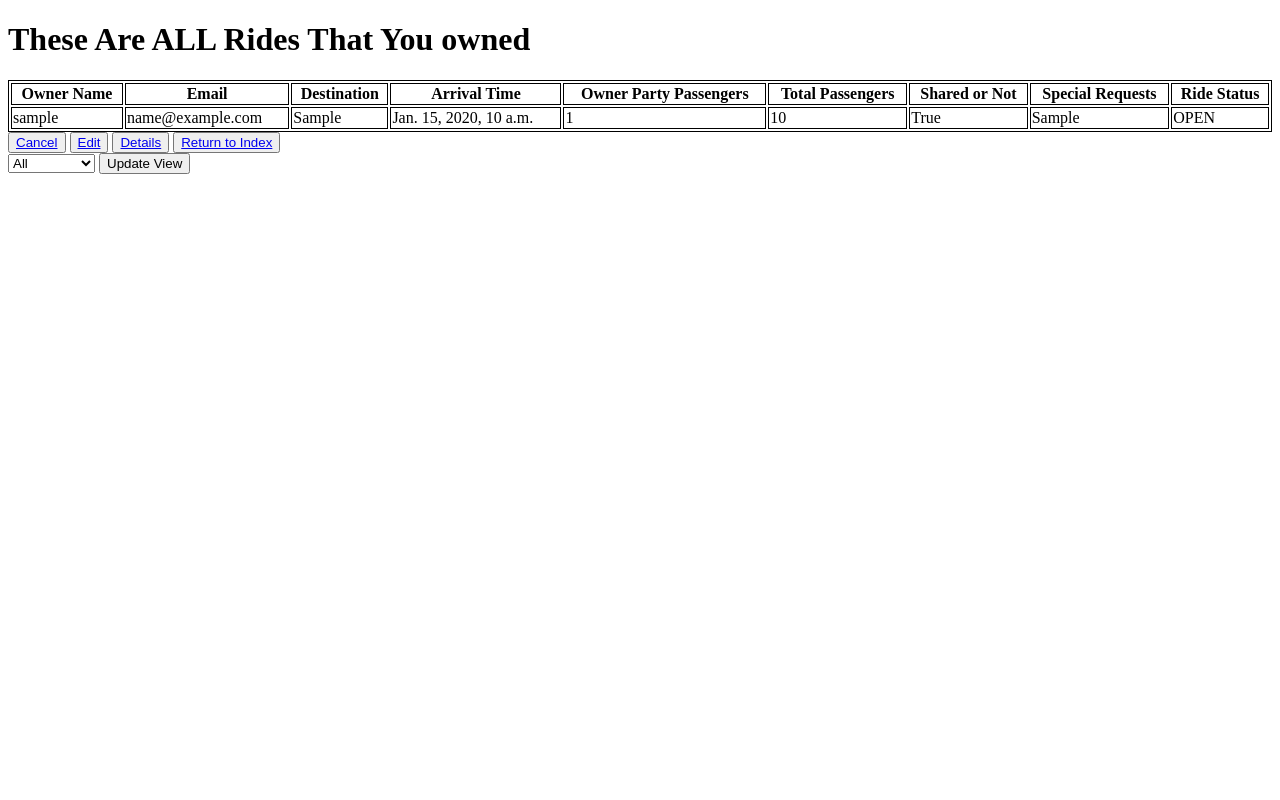
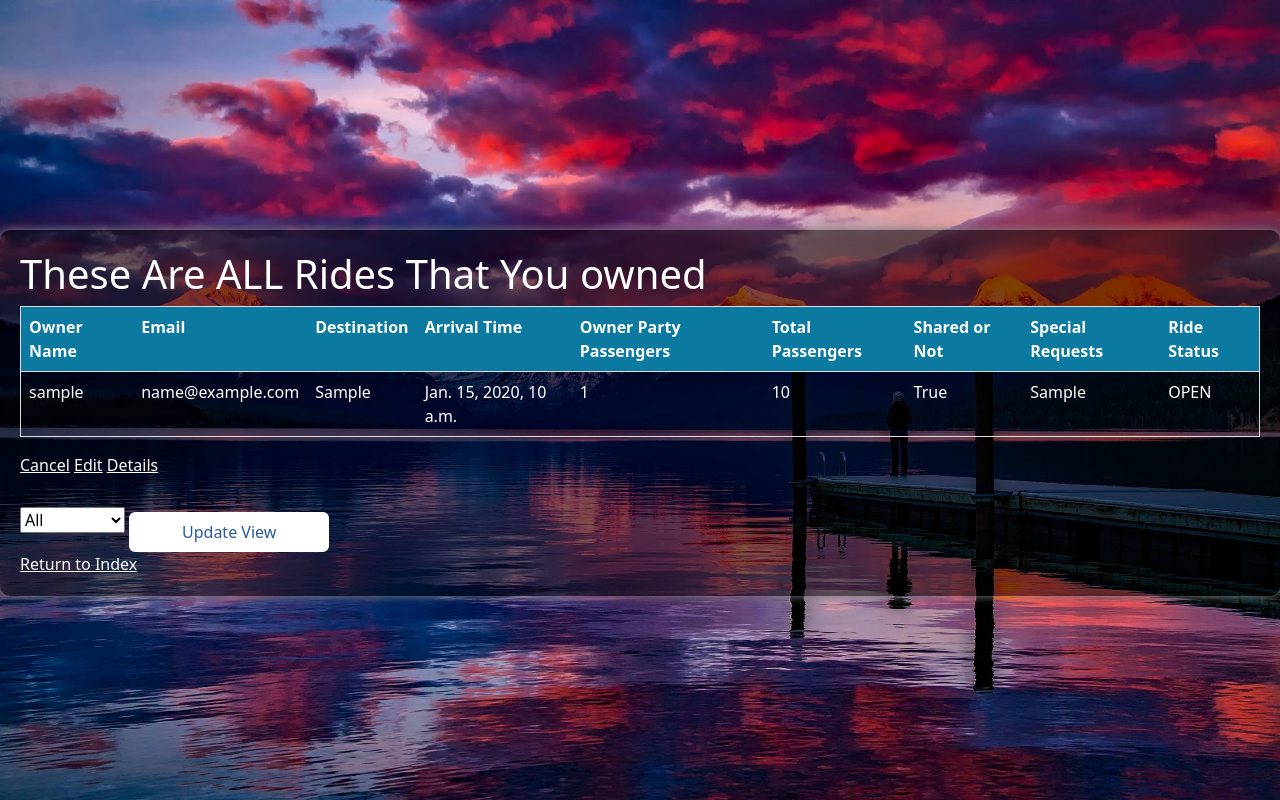
Before and after one commit to Tono-vacn/RideShare_webapp, a Django app: page /base/1/view_my_ride/ in a window 1280 px wide. Run offline with Django 4.2, Linux system fonts and the light colour scheme; a user stored in the database is signed in; tables that the repository leaves empty hold one stand-in row (values such as "Sample post"); some libraries are stand-ins or nearby versions.

Commit message:
full css covered

```diff
--- /dev/null
+++ b/web-app/base/static/css/view.css
@@ -0,0 +1,89 @@
+.box {
+  background-color: rgba(255, 255, 255, 0.8);
+  padding: 20px;
+  border-radius: 20px;
+  box-shadow: 0px 0px 8px gray;
+  width: auto;
+  margin-top: 2%;
+}
+.form-control {
+  margin-top: 10px;
+  margin-bottom: 10px;
+}
+.btn-custom {
+  width: 200px;
+  height: auto;
+  margin-top: 20px;
+  background-color: white;
+  color: rgb(41, 89, 161);
+  border: 2px solid white;
+}
+.background {
+  position: absolute;
+  width: 100%;
+  height: 100%;
+  background-image: url('../../static/image/main_background.jpg');
+  background-size: cover;
+  display: flex;
+  flex-direction: column;
+  align-items: center;
+  justify-content: center;
+  /* text-align: center; */
+}
+.overlay {
+  background-color: rgba(0, 0, 0, 0.5); /* Black with a bit of transparency */
+  color: white;
+  padding: 20px;
+  border-radius: 10px;
+}
+.title {
+  font-size: 3em;
+  margin-bottom: 20px;
+}
+.btn-custom:hover {
+  background-color: #2c83a0;
+}
+.form-group {
+  margin-bottom: 15px;
+}
+
+.table-custom {
+  border-collapse: collapse;
+  width: 100%;
+  border: 1px solid #ddd; /* 更细致的边框 */
+}
+
+.table-custom th, .table-custom td {
+  text-align: left;
+  padding: 8px; /* 统一的单元格内边距 */
+}
+
+.table-custom tr:nth-child(even){background-color: #f2f2f201}
+
+.table-custom th {
+  background-color: #0b79a0;
+  color: white;
+}
+
+.table-custom td {
+  background-color: #0b78a000;
+  color: white;
+}
+
+.btn-link-custom {
+  display: inline-block;
+  background-color: #007bff;
+  color: white;
+  padding: 6px 12px;
+  text-align: center;
+  text-decoration: none;
+  border-radius: 4px;
+  border: none;
+  margin: 5px; /* 为按钮添加间距 */
+}
+
+.btn-link-custom:hover {
+  background-color: #0056b3;
+  color: white;
+  text-decoration: none;
+}
--- a/web-app/base/templates/base/view_my_ride.html
+++ b/web-app/base/templates/base/view_my_ride.html
@@ -1,21 +1,27 @@
+{%load static%}
 <!DOCTYPE html>
 <html lang="en">
   <head>
-    <style>
-      table, th, td {border: 1px solid black;}
-    </style>
-       <meta charset="UTF-8">
+    <meta charset="UTF-8">
+    <meta http-equiv="X-UA-Compatible" content="IE=edge">
+    <meta name="viewport" content="width=device-width, initial-scale=1.0">
+    <link href="{% static 'bootstrap/css/bootstrap.min.css' %}" rel="stylesheet">
+    <link href="{% static 'css/view.css'%}" rel="stylesheet">
        <title>View All Your {{view_status}} Ride</title>
    </head>
   <body>
-    <h1>These Are {{ride_status}} Rides That You {{view_status}}</h1>
+		<div class="background">
+			<div class="overlay box">
+    <h1 class="text-white">These Are {{ride_status}} Rides That You {{view_status}}</h1>
 		{% if messages %}
 		{% for message in messages %}
 				<div id="messages" class="alert alert-info">{{ message }}</div>
 		{% endfor %}
 		{% endif %}
+
      {% for ride in all_rec %}
-     <table style="width:100%">
+		 <div class="form-group">
+     <table style="width:100%" class="table table-custom">
        <tr>
 	 <th>Owner Name</th>
 	 <th>Email</th>
@@ -51,44 +57,48 @@
        </tr>
      </table>
      {% if ride.ride_status == 'OPEN' and view_status == 'owned'%}
-     <button><a href="{% url 'base:cancel_ride' id=user.id ride_id=ride.id %}">Cancel<a></button>
+     <a href="{% url 'base:cancel_ride' id=user.id ride_id=ride.id %}"  class="text-white">Cancel<a>
 
-     <button><a
-      href="{% url 'base:edit_my_ride' id=user.id ride_id=ride.id %}">Edit<a></button>
+     <a
+      href="{% url 'base:edit_my_ride' id=user.id ride_id=ride.id %}"  class="text-white">Edit<a>
      {% endif %}
 
 		 {% if ride.ride_status == 'OPEN' and view_status == 'joined'%}
-     <button><a href="{% url 'base:quit_ride' id=user.id ride_id=ride.id%}">Quit<a></button>
+     <a href="{% url 'base:quit_ride' id=user.id ride_id=ride.id%}"  class="text-white">Quit<a>
      {% endif %}
 
 		 {% if view_status == 'confirmed'%}
-		 <button><a
-			href="{% url 'base:complete_ride' id=user.id ride_id=ride.id %}"
-			>Complete<a></button>
+		 <a
+			href="{% url 'base:complete_ride' id=user.id ride_id=ride.id %}"  class="text-white"
+			>Complete<a>
 		 {% endif %}
 
-		 <button><a
-			href="{% url 'base:view_ride_detail' id=user.id ride_id=ride.id %}"
-			>Details<a></button>
-
+		 <a
+			href="{% url 'base:view_ride_detail' id=user.id ride_id=ride.id %}"  class="text-white"
+			>Details<a>
+			</div>
 	 {% endfor %}
 
-       <button type="button">
-           <a href="{% url 'base:index' user.id %}">Return to Index</a>
-       </button>
+
+
 {% if view_status != "confirmed" and view_status != "completed" %}
        <form method = "post" action="">
 	 {% csrf_token %}
-	 <select name = "all_open_or_confirmed">
+	 <select name = "filter_status">
 	   <option value="ALL" {% if ride_status == "ALL" %}selected{% endif %}>All</option>
 	   <option value="CONFIRMED" {% if ride_status == "CONFIRMED" %}selected{% endif %}>Confirmed</option>
 	   <option value="OPEN" {% if ride_status == "OPEN" %}selected{% endif %}>Open</option>
      <option value="CANCELLED" {% if ride_status == "CANCELLED" %}selected{% endif %}>Cancelled</option>
      <option value="COMPLETED" {% if ride_status == "COMPLETED" %}selected{% endif %}>Completed</option>
 	 </select>
-	 <input type = "submit" value="Update View">
+	 <input type = "submit" value="Update View" class="btn btn-custom">
 	 </form>
 {% endif %}
 
+
+<a href="{% url 'base:index' user.id %}" class="text-white">Return to Index</a>
+
+</div>
+</div>
    </body>
 </html>
--- a/web-app/base/views.py
+++ b/web-app/base/views.py
@@ -113,20 +113,12 @@ def register(request, flag):
 def index(request, id):
   cur_user = CustomUser.objects.get(id = id)
   return render(request, "base/index.html", {"cur_user": cur_user})
-  # if cur_user.user_cata == "Passenger":
-  #   return render(request, "base/index_passenger.html", {"cur_user": cur_user})
-  # else: #cur_user.user_cata == "Driver":
-  #   return render(request, "base/index_driver.html", {"cur_user": cur_user})
 
 def edit_profile(request, id):
-  # cur_user = request.CustomUser
   if request.method == "POST":
     form = EditPassengerForm(request.POST, instance = request.user) if request.user.user_cata == "Passenger" else EditDriverForm(request.POST, instance = request.user)
     form_password = PasswordChangeForm(request.user, request.POST)
     if form.is_valid() and form_password.is_valid():
-      # cur_user.email = form.cleaned_data["email"]
-      # cur_user.phone_num = form.cleaned_data["phone_num"]
-      # cur_user.user_cata = form.cleaned_data["user_cata"]
       form.save()
       form_password.save()
       return redirect("base:index", id = id)
@@ -162,13 +154,10 @@ def request_ride(request, id):
       ride = form.save(commit = False)
       ride.owner = request.user
       if ride.shared:
-        #add code here
         ride_group = Group.objects.create(sharer = ride.owner, total_group_num = ride.owner_passenger_num, order = ride)
         ride.ride_group = ride_group
 
       ride.save()
-      # ride.owner = request.user
-      # ride.save()
       return redirect("base:index", id = id)
     else:
       messages.info(request, "invalid form")
@@ -184,12 +173,8 @@ def view_my_ride(request, id):
   open_rec = Ride.objects.filter(owner = cur_user, ride_status = "OPEN")
   completed_rec = Ride.objects.filter(owner = cur_user, ride_status = "COMPLETED")
   cancelled_rec = Ride.objects.filter(owner = cur_user, ride_status = "CANCELLED")
-  # confirmed_rec = all_rec.filter(ride_status = "CONFIRMED")
-  # open_rec = all_rec.filter(ride_status = "OPEN")
-  # completed_rec = all_rec.filter(ride_status = "COMPLETED")
-  # cancelled_rec = all_rec.filter(ride_status = "CANCELLED")
   if request.method == 'POST':
-    ride_status = request.POST.get("all_open_or_confirmed")
+    ride_status = request.POST.get("filter_status")
     if ride_status == "ALL":
       return render(request, "base/view_my_ride.html", {'all_rec':all_rec, 'user':cur_user, 'ride_status':ride_status, 'view_status':"owned"})
     elif ride_status == "CONFIRMED":
@@ -242,10 +227,6 @@ def edit_my_ride(request, id, ride_id):
 
 def cancel_ride(request,id,ride_id):
   cancelled_ride = Ride.objects.get(id=ride_id)
-  # cur_user = cancelled_ride.owner
-  # for sharer in cancelled_ride.ride_group.companions.all():
-  #     sharer.total_sharers = None
-  #     sharer.save()
   if cancelled_ride.ride_group:
     cancelled_ride.ride_group.delete()
   cancelled_ride.delete()
@@ -255,7 +236,6 @@ def view_open_ride(request, id):
   cur_user = CustomUser.objects.get(id = id)
   open_rec = Ride.objects.filter(ride_status = "OPEN", vehicle_type = cur_user.vehicle_type)
   return render(request, "base/view_open_ride.html", {'open_rec':open_rec, 'user':cur_user, 'capacity':cur_user.max_passenger})
-# return HttpResponse("test")
 
 def request_join_ride(request,id):
   cur_user = CustomUser.objects.get(id = id)
@@ -267,9 +247,6 @@ def request_join_ride(request,id):
       start_time = form.cleaned_data["start_time"]
       end_time = form.cleaned_data["end_time"]
       passenger_num = form.cleaned_data["passenger_num"]
-
-      #
-
       all_ride_raw = Ride.objects.filter(start = start, destination = destination, shared = True)
       return render(request, "base/available_ride_to_join.html", {'all_rec':all_ride_raw, 'user':cur_user, 'earliest':start_time, 'latest':end_time, 'destination':destination,'passenger_num':passenger_num, 'user':cur_user})
     else:
@@ -300,7 +277,7 @@ def view_joined_ride(request, id):
   completed_rec = Ride.objects.filter(ride_group__companions = cur_user, ride_status = "COMPLETED")
   cancelled_rec = Ride.objects.filter(ride_group__companions = cur_user, ride_status = "CANCELLED")
   if request.method == 'POST':
-    ride_status = request.POST.get("all_open_or_confirmed")
+    ride_status = request.POST.get("filter_status")
     if ride_status == "ALL":
       return render(request, "base/view_my_ride.html", {'all_rec':all_rec, 'user':cur_user, 'ride_status':ride_status, 'view_status':"joined"})
     elif ride_status == "CONFIRMED":
@@ -387,17 +364,6 @@ def complete_ride(request,id,ride_id):
   ride = get_object_or_404(Ride, id = ride_id)
   ride.ride_status = "COMPLETED"
   ride.save()
-  # subject = "[Ride Service]Order Completion"
-  # mail_source = settings.EMAIL_HOST_USER
-  # msg = f"Your ride order has been completed by driver: {cur_user.username}."
-  # email_list = [ride.owner.email] if ride.owner else []
-  # if ride.ride_group and ride.ride_group.companions:
-  #   for sharer in ride.ride_group.companions.all():
-  #     email_list.append(sharer.email)
-  # # send_mail(subject=subject, message=msg, from_email=mail_source, recipient_list=email_list)
-  # msg = f"Your have completed the ride: {str(ride)}."
-  # email_list = [cur_user.email]
-  # # send_mail(subject=subject, message=msg, from_email=mail_source, recipient_list=email_list)
   service = gmail_authenticate()
   subject = "[Ride Service]Order Accomplished"
   mail_source = settings.EMAIL_HOST_USER
@@ -433,12 +399,3 @@ def view_ride_detail(request, id, ride_id):
   ride_group = ride.ride_group
   records = ShareGroupNumberRecord.objects.filter(order = ride)
   return render(request, "base/view_ride_detail.html", {'ride':ride, 'user':cur_user, 'ride_group':ride_group, 'records':records})
-
-
-# def oauth2callback(request):
-#     # 这里你将处理重定向，例如使用请求中的授权码来获取访问令牌
-#     return HttpResponse('OAuth2 callback processed.')
-  # return redirect('base:view_my_ride', id = id)
-# def IndexView(generic.ListView):
-#   template_name = "base/index.html"
-#   context_object_name = "latest_question_list"
```
Also changed, not shown: web-app/base/templates/base/available_ride_to_join.html (+18 -16 lines), web-app/base/templates/base/edit_my_ride.html (+16 -5 lines), web-app/base/templates/base/edit_profile.html (+15 -8 lines), web-app/base/templates/base/index.html (+93 -55 lines), web-app/base/templates/base/register_as_driver.html (+16 -7 lines), web-app/base/templates/base/request_ride.html (+16 -5 lines), web-app/base/templates/base/request_share_ride.html (+16 -5 lines), web-app/base/templates/base/view_open_ride.html (+34 -17 lines), web-app/base/templates/base/view_ride_detail.html (+14 -30 lines).
